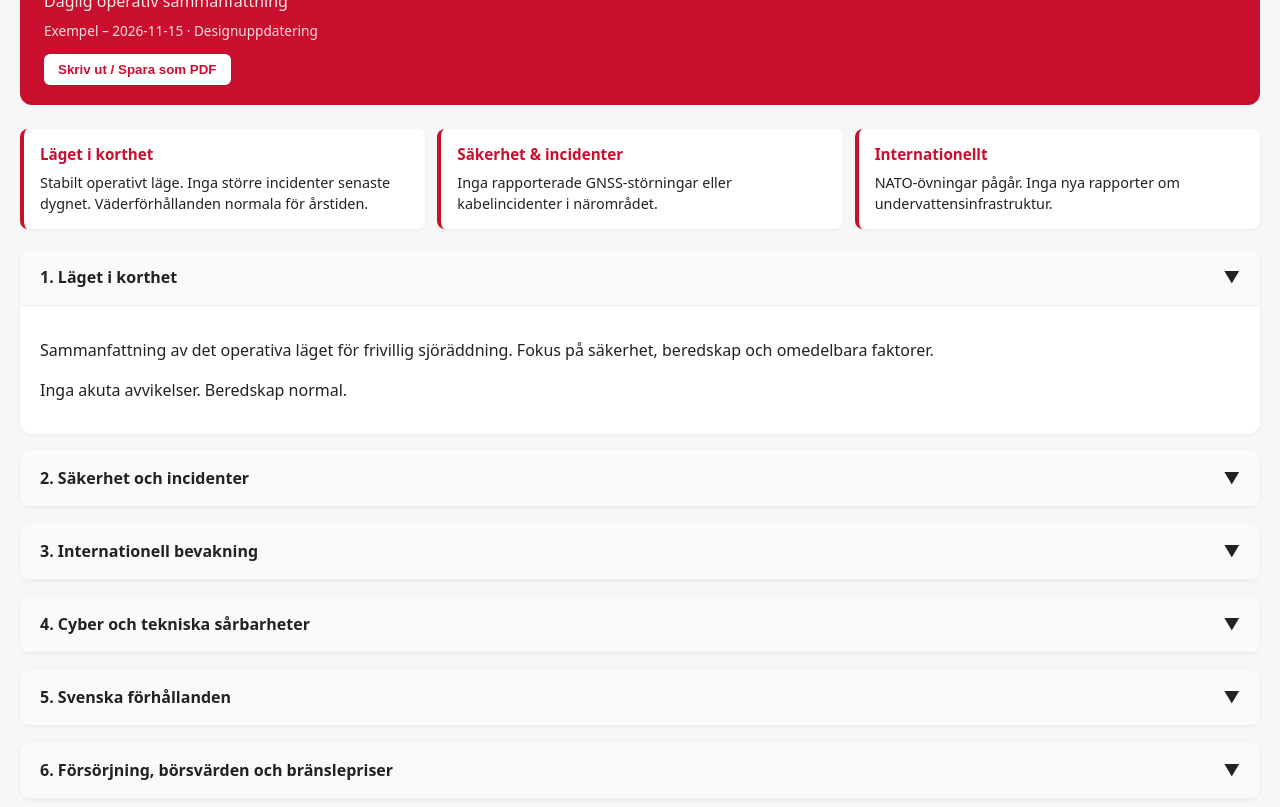
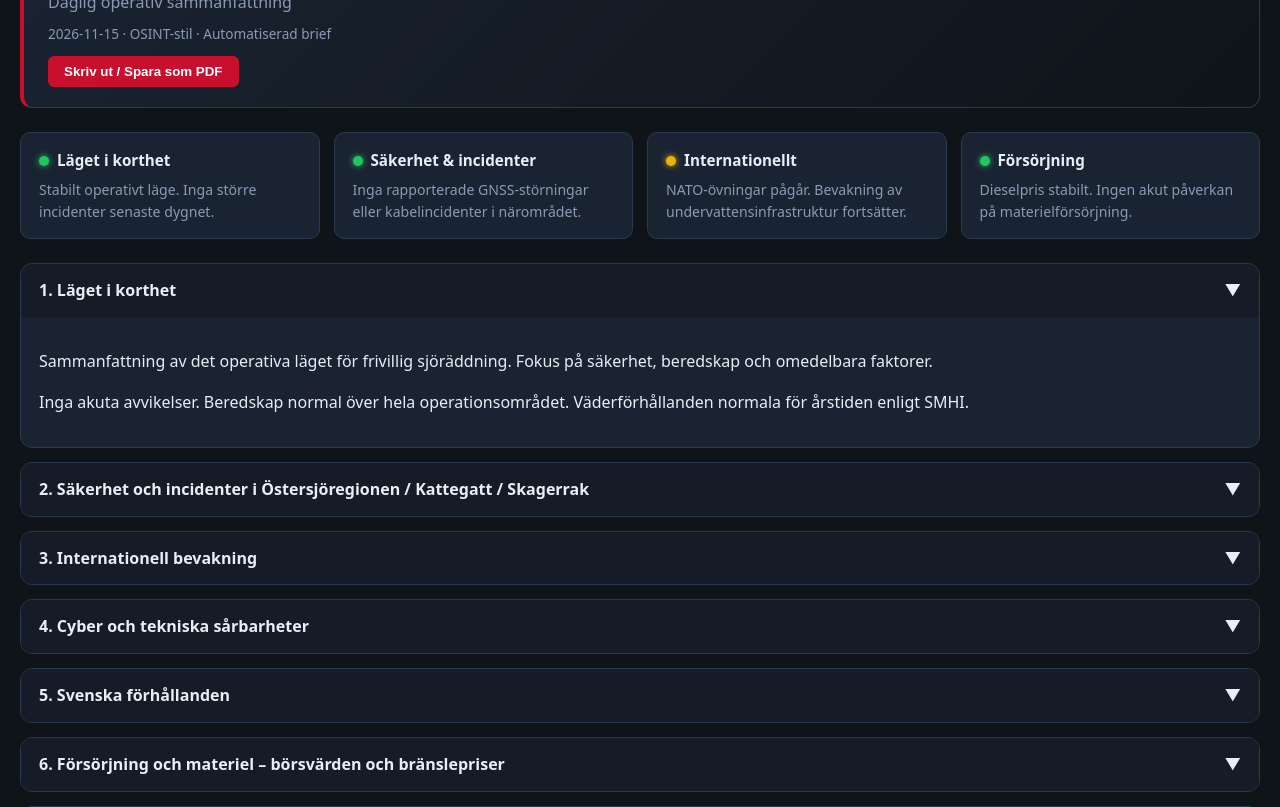
Before and after one commit to RobertStjern/sjoraddningssallskapet-omvarldsbrief, a plain HTML site: page index.html in a window 1280 px wide. Shown: the part 93-900 px from the top of the page. Drawn offline with nearby package versions, Linux system fonts and the light colour scheme.

Commit message:
Uppdatera daglig omvärldsbrief 2026-11-15 – ny OSINT-stil med mörkt tema, karta och diagram

```diff
--- a/index.html
+++ b/index.html
@@ -4,14 +4,20 @@
 <meta charset="UTF-8">
 <meta name="viewport" content="width=device-width, initial-scale=1.0">
 <title>Omvärldsbrief – Sjöräddningssällskapet</title>
+<link rel="stylesheet" href="https://unpkg.com/leaflet@1.9.4/dist/leaflet.css" />
+<script src="https://unpkg.com/leaflet@1.9.4/dist/leaflet.js"></script>
+<script src="https://cdn.jsdelivr.net/npm/chart.js@4.4.1/dist/chart.umd.min.js"></script>
 <style>
   :root {
+    --bg: #0f1419;
+    --card: #1a2332;
+    --card-hover: #222d3f;
+    --text: #e8eef4;
+    --muted: #8b9bb4;
     --ssrs-red: #C8102E;
-    --ssrs-dark: #1a1a1a;
-    --bg: #f7f7f7;
-    --card: #ffffff;
-    --text: #222;
-    --muted: #666;
+    --green: #22c55e;
+    --yellow: #eab308;
+    --red: #ef4444;
   }
   * { box-sizing: border-box; }
   body {
@@ -20,148 +26,171 @@
     color: var(--text);
     margin: 0;
     padding: 20px;
-    line-height: 1.5;
+    line-height: 1.55;
   }
   header {
-    background: var(--ssrs-red);
-    color: white;
+    background: linear-gradient(135deg, #1a2332 0%, #0f1419 100%);
+    border: 1px solid #2a3a50;
+    border-left: 4px solid var(--ssrs-red);
     padding: 20px 24px;
     border-radius: 12px;
     margin-bottom: 24px;
   }
-  header h1 { margin: 0 0 4px 0; font-size: 1.6rem; }
-  header p { margin: 0; opacity: 0.9; }
-  .meta { font-size: 0.85rem; opacity: 0.85; margin-top: 8px; }
+  header h1 { margin: 0 0 4px 0; font-size: 1.55rem; }
+  header p { margin: 0; color: var(--muted); }
+  .meta { font-size: 0.85rem; color: var(--muted); margin-top: 8px; }
   .actions { margin-top: 12px; }
   button {
-    background: white;
-    color: var(--ssrs-red);
+    background: var(--ssrs-red);
+    color: white;
     border: none;
-    padding: 8px 14px;
+    padding: 8px 16px;
     border-radius: 6px;
     cursor: pointer;
     font-weight: 600;
   }
+  button:hover { opacity: 0.9; }
+  .summary-cards {
+    display: grid;
+    grid-template-columns: repeat(auto-fit, minmax(240px, 1fr));
+    gap: 14px;
+    margin-bottom: 24px;
+  }
+  .card {
+    background: var(--card);
+    border: 1px solid #2a3a50;
+    border-radius: 10px;
+    padding: 16px 18px;
+    cursor: pointer;
+    transition: background 0.15s;
+    position: relative;
+  }
+  .card:hover { background: var(--card-hover); }
+  .card h3 { margin: 0 0 6px 0; font-size: 0.95rem; display: flex; align-items: center; gap: 8px; }
+  .card p { margin: 0; font-size: 0.88rem; color: var(--muted); }
+  .status-dot {
+    width: 10px;
+    height: 10px;
+    border-radius: 50%;
+    display: inline-block;
+  }
+  .dot-green { background: var(--green); box-shadow: 0 0 6px var(--green); }
+  .dot-yellow { background: var(--yellow); box-shadow: 0 0 6px var(--yellow); }
+  .dot-red { background: var(--red); box-shadow: 0 0 6px var(--red); }
   .section {
     background: var(--card);
+    border: 1px solid #2a3a50;
     border-radius: 12px;
-    margin-bottom: 16px;
+    margin-bottom: 14px;
     overflow: hidden;
-    box-shadow: 0 1px 4px rgba(0,0,0,0.06);
   }
   .section-header {
-    padding: 16px 20px;
-    background: #fafafa;
-    border-bottom: 1px solid #eee;
+    padding: 14px 18px;
+    background: #151c28;
     cursor: pointer;
     display: flex;
     justify-content: space-between;
     align-items: center;
     font-weight: 600;
+    user-select: none;
   }
-  .section-header:hover { background: #f0f0f0; }
-  .section-content { padding: 16px 20px; display: none; }
+  .section-header:hover { background: #1c2535; }
+  .section-content { padding: 16px 18px; display: none; }
   .section.open .section-content { display: block; }
-  .summary-cards {
-    display: grid;
-    grid-template-columns: repeat(auto-fit, minmax(220px, 1fr));
-    gap: 12px;
-    margin-bottom: 20px;
+  #map { height: 380px; border-radius: 8px; margin: 12px 0; border: 1px solid #2a3a50; }
+  .chart-container { max-width: 520px; margin: 16px 0; }
+  a { color: #60a5fa; }
+  footer { text-align: center; font-size: 0.78rem; color: var(--muted); margin-top: 32px; }
+  @media print {
+    body { background: white; color: black; }
+    .section-content { display: block !important; }
+    button, .actions { display: none; }
+    #map { height: 280px; }
   }
-  .card {
-    background: var(--card);
-    border-left: 4px solid var(--ssrs-red);
-    padding: 14px 16px;
-    border-radius: 8px;
-    box-shadow: 0 1px 3px rgba(0,0,0,0.05);
-  }
-  .card h3 { margin: 0 0 6px 0; font-size: 0.95rem; color: var(--ssrs-red); }
-  .card p { margin: 0; font-size: 0.9rem; }
-  .econ { border-left-color: #888; opacity: 0.95; }
-  a { color: var(--ssrs-red); }
-  footer { text-align: center; font-size: 0.8rem; color: var(--muted); margin-top: 30px; }
 </style>
 </head>
 <body>
 <header>
   <h1>Omvärldsbrief – Sjöräddningssällskapet</h1>
   <p>Daglig operativ sammanfattning</p>
-  <div class="meta">Exempel – 2026-11-15 · Designuppdatering</div>
+  <div class="meta">2026-11-15 · OSINT-stil · Automatiserad brief</div>
   <div class="actions"><button onclick="window.print()">Skriv ut / Spara som PDF</button></div>
 </header>
 
 <div class="summary-cards">
-  <div class="card">
-    <h3>Läget i korthet</h3>
-    <p>Stabilt operativt läge. Inga större incidenter senaste dygnet. Väderförhållanden normala för årstiden.</p>
+  <div class="card" onclick="document.getElementById('sec1').classList.toggle('open')">
+    <h3><span class="status-dot dot-green"></span> Läget i korthet</h3>
+    <p>Stabilt operativt läge. Inga större incidenter senaste dygnet.</p>
   </div>
-  <div class="card">
-    <h3>Säkerhet & incidenter</h3>
+  <div class="card" onclick="document.getElementById('sec2').classList.toggle('open')">
+    <h3><span class="status-dot dot-green"></span> Säkerhet & incidenter</h3>
     <p>Inga rapporterade GNSS-störningar eller kabelincidenter i närområdet.</p>
   </div>
-  <div class="card">
-    <h3>Internationellt</h3>
-    <p>NATO-övningar pågår. Inga nya rapporter om undervattensinfrastruktur.</p>
+  <div class="card" onclick="document.getElementById('sec3').classList.toggle('open')">
+    <h3><span class="status-dot dot-yellow"></span> Internationellt</h3>
+    <p>NATO-övningar pågår. Bevakning av undervattensinfrastruktur fortsätter.</p>
+  </div>
+  <div class="card" onclick="document.getElementById('sec6').classList.toggle('open')">
+    <h3><span class="status-dot dot-green"></span> Försörjning</h3>
+    <p>Dieselpris stabilt. Ingen akut påverkan på materielförsörjning.</p>
   </div>
 </div>
 
-<div class="section open">
+<div class="section open" id="sec1">
   <div class="section-header" onclick="this.parentElement.classList.toggle('open')">1. Läget i korthet <span>▼</span></div>
   <div class="section-content">
     <p>Sammanfattning av det operativa läget för frivillig sjöräddning. Fokus på säkerhet, beredskap och omedelbara faktorer.</p>
-    <p>Inga akuta avvikelser. Beredskap normal.</p>
+    <p>Inga akuta avvikelser. Beredskap normal över hela operationsområdet. Väderförhållanden normala för årstiden enligt SMHI.</p>
   </div>
 </div>
 
-<div class="section">
-  <div class="section-header" onclick="this.parentElement.classList.toggle('open')">2. Säkerhet och incidenter <span>▼</span></div>
+<div class="section" id="sec2">
+  <div class="section-header" onclick="this.parentElement.classList.toggle('open')">2. Säkerhet och incidenter i Östersjöregionen / Kattegatt / Skagerrak <span>▼</span></div>
   <div class="section-content">
     <p>Östersjöregionen, Kattegatt och Skagerrak: Ingen rapporterad jamming/spoofing eller kabelincidenter senaste 24–36 timmarna.</p>
     <p>Källor: <a href="https://www.kustbevakningen.se" target="_blank">Kustbevakningen</a>, <a href="https://www.sjofartsverket.se" target="_blank">Sjöfartsverket</a></p>
+    <div id="map"></div>
+    <p><small>Kartan visar ungefärliga operationsområden och relevanta platser. Markeringar är illustrativa.</small></p>
   </div>
 </div>
 
-<div class="section">
+<div class="section" id="sec3">
   <div class="section-header" onclick="this.parentElement.classList.toggle('open')">3. Internationell bevakning <span>▼</span></div>
   <div class="section-content">
-    <p>NATO Baltic Sentry och relaterade övningar fortsätter. Inga nya relevanta händelser för svensk sjöräddning.</p>
+    <p>NATO Baltic Sentry och relaterade övningar fortsätter. Inga nya relevanta händelser för svensk sjöräddning rapporterade senaste dygnet.</p>
+    <p>Fortsatt bevakning av undervattensinfrastruktur i Östersjön.</p>
   </div>
 </div>
 
-<div class="section">
+<div class="section" id="sec4">
   <div class="section-header" onclick="this.parentElement.classList.toggle('open')">4. Cyber och tekniska sårbarheter <span>▼</span></div>
   <div class="section-content">
     <p>Inga nya rapporterade incidenter som påverkar maritim kommunikation eller navigering.</p>
   </div>
 </div>
 
-<div class="section">
+<div class="section" id="sec5">
   <div class="section-header" onclick="this.parentElement.classList.toggle('open')">5. Svenska förhållanden <span>▼</span></div>
   <div class="section-content">
-    <p>Väder enligt SMHI: Normala förhållanden. Politiska och beredskapsrelaterade nyheter utan direkt operativ påverkan idag.</p>
+    <p>Väder enligt SMHI: Normala förhållanden för årstiden. Vind och sjögång inom normala nivåer för operationer.</p>
+    <p>Politiska och beredskapsrelaterade nyheter utan direkt operativ påverkan idag.</p>
     <p>Källa: <a href="https://www.smhi.se" target="_blank">SMHI</a></p>
   </div>
 </div>
 
-<div class="section">
-  <div class="section-header" onclick="this.parentElement.classList.toggle('open')">6. Försörjning, börsvärden och bränslepriser <span>▼</span></div>
+<div class="section" id="sec6">
+  <div class="section-header" onclick="this.parentElement.classList.toggle('open')">6. Försörjning och materiel – börsvärden och bränslepriser <span>▼</span></div>
   <div class="section-content">
-    <div class="summary-cards">
-      <div class="card econ">
-        <h3>Dieselpris</h3>
-        <p>Rikssnitt ca 21,10–21,50 kr/l. Stabilt till svagt fallande senaste dygnet.</p>
-        <p><small>Källa: branschöversikter</small></p>
-      </div>
-      <div class="card econ">
-        <h3>Börsvärden / marknad</h3>
-        <p>Ingen betydande påverkan på materielförsörjning eller ekonomi för verksamheten just nu.</p>
-      </div>
+    <p>Dieselpris (riksnitt): ca 21,10–21,50 kr/l. Stabilt till svagt fallande senaste dygnet.</p>
+    <div class="chart-container">
+      <canvas id="fuelChart"></canvas>
     </div>
+    <p>Börsvärden / marknad: Ingen betydande påverkan på materielförsörjning eller ekonomi för verksamheten just nu.</p>
     <p>Fokus på operativ relevans: bränsleförsörjning stabil.</p>
   </div>
 </div>
 
-<div class="section">
+<div class="section" id="sec7">
   <div class="section-header" onclick="this.parentElement.classList.toggle('open')">7. Slutsats och rekommendationer <span>▼</span></div>
   <div class="section-content">
     <p><strong>Rekommendation:</strong> Fortsätt normal beredskap. Ingen särskild åtgärd krävs utifrån dagens bevakning.</p>
@@ -169,12 +198,55 @@
 </div>
 
 <footer>
-  Sjöräddningssällskapet · Omvärldsbevakning · Automatiserad brief
+  Sjöräddningssällskapet · Omvärldsbevakning · Automatiserad brief · 2026-11-15
 </footer>
 
 <script>
+  // Collapsible sections – only first open by default
   document.querySelectorAll('.section').forEach((s, i) => {
     if (i > 0) s.classList.remove('open');
+  });
+
+  // Map
+  const map = L.map('map').setView([58.5, 16.5], 5.5);
+  L.tileLayer('https://{s}.basemaps.cartocdn.com/dark_all/{z}/{x}/{y}{r}.png', {
+    attribution: '&copy; OpenStreetMap &copy; CARTO',
+    subdomains: 'abcd',
+    maxZoom: 19
+  }).addTo(map);
+
+  L.marker([57.7, 11.9]).addTo(map).bindPopup('Göteborg / Kattegatt');
+  L.marker([55.6, 13.0]).addTo(map).bindPopup('Malmö / Öresund');
+  L.marker([59.3, 18.1]).addTo(map).bindPopup('Stockholm / Östersjön');
+  L.marker([58.3, 11.3]).addTo(map).bindPopup('Skagerrak');
+  L.circle([56.5, 16.5], { radius: 80000, color: '#C8102E', fillOpacity: 0.1 }).addTo(map);
+
+  // Fuel chart
+  const ctx = document.getElementById('fuelChart').getContext('2d');
+  new Chart(ctx, {
+    type: 'line',
+    data: {
+      labels: ['11 nov', '12 nov', '13 nov', '14 nov', '15 nov'],
+      datasets: [{
+        label: 'Dieselpris (kr/l, rikssnitt)',
+        data: [21.55, 21.40, 21.35, 21.28, 21.22],
+        borderColor: '#C8102E',
+        backgroundColor: 'rgba(200, 16, 46, 0.15)',
+        tension: 0.3,
+        fill: true,
+        pointBackgroundColor: '#C8102E'
+      }]
+    },
+    options: {
+      responsive: true,
+      plugins: {
+        legend: { labels: { color: '#e8eef4' } }
+      },
+      scales: {
+        x: { ticks: { color: '#8b9bb4' }, grid: { color: '#2a3a50' } },
+        y: { ticks: { color: '#8b9bb4' }, grid: { color: '#2a3a50' }, suggestedMin: 20.5, suggestedMax: 22.5 }
+      }
+    }
   });
 </script>
 </body>
```
